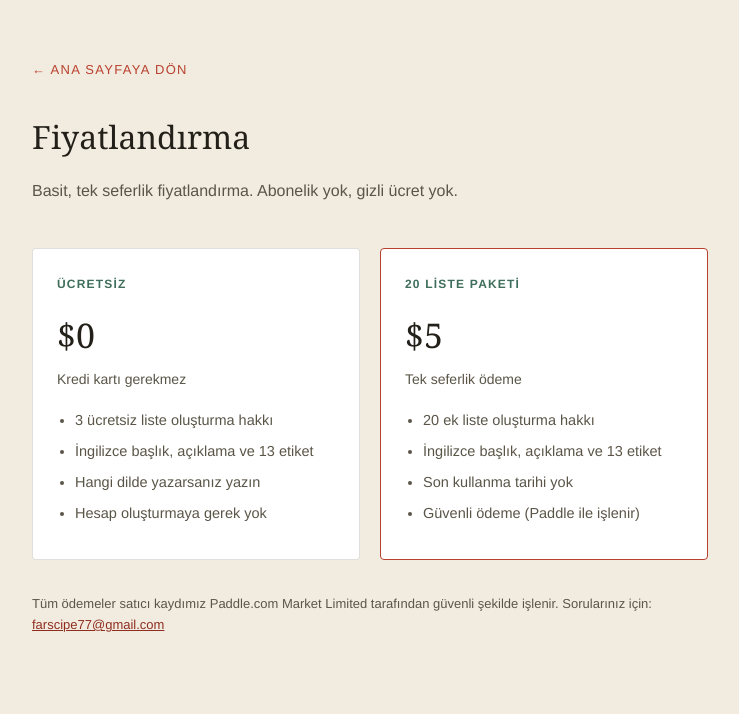
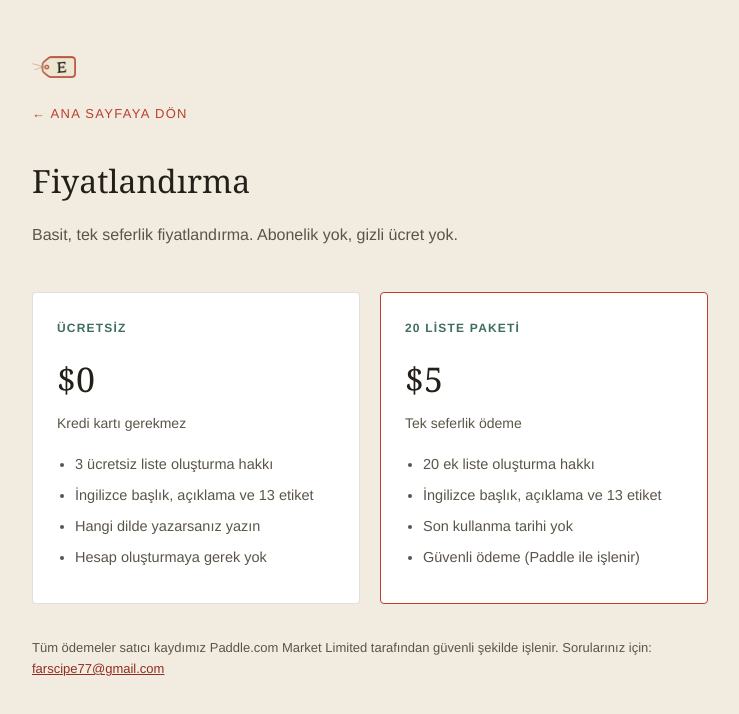
Before and after one commit to AndreyBAM/etsy-ai-tool, a website: page public/pricing.html in a window 1280 px wide. Shown: the whole page, without its empty margins (270-1009 px from the left). Drawn offline with Linux system fonts and the light colour scheme.

Commit message:
Update pricing.html

```diff
--- a/public/pricing.html
+++ b/public/pricing.html
@@ -4,6 +4,8 @@
 <meta charset="UTF-8">
 <meta name="viewport" content="width=device-width, initial-scale=1.0">
 <title>Fiyatlandırma — EtsyAI Tool</title>
+<link rel="icon" type="image/png" href="favicon.png">
+<link rel="apple-touch-icon" href="favicon.png">
 <style>
 :root{
 --paper:#F2ECE0;
@@ -24,6 +26,8 @@
 }
 .wrap{ max-width:720px; margin:0 auto; padding:56px 22px 100px; }
 a{ color:var(--thread-dark); }
+.brand-mini{ margin-bottom:22px; }
+.brand-mini img{ height:22px; width:auto; display:block; }
 .back{
 font-family:'Helvetica Neue',Arial,sans-serif;
 font-size:13px;
@@ -56,7 +60,9 @@
 </head>
 <body>
 <div class="wrap">
+<div class="brand-mini"><img src="logo-tag.png" alt="EtsyAI Tool logosu"></div>
 <a class="back" href="/">← Ana sayfaya dön</a>
+
 <h1>Fiyatlandırma</h1>
 <p class="sub">Basit, tek seferlik fiyatlandırma. Abonelik yok, gizli ücret yok.</p>
 
@@ -72,6 +78,7 @@
 <li>Hesap oluşturmaya gerek yok</li>
 </ul>
 </div>
+
 <div class="plan highlight">
 <div class="plan-name">20 Liste Paketi</div>
 <div class="plan-price">$5</div>
```
Lines whose indentation alone changed are shown as unchanged.
